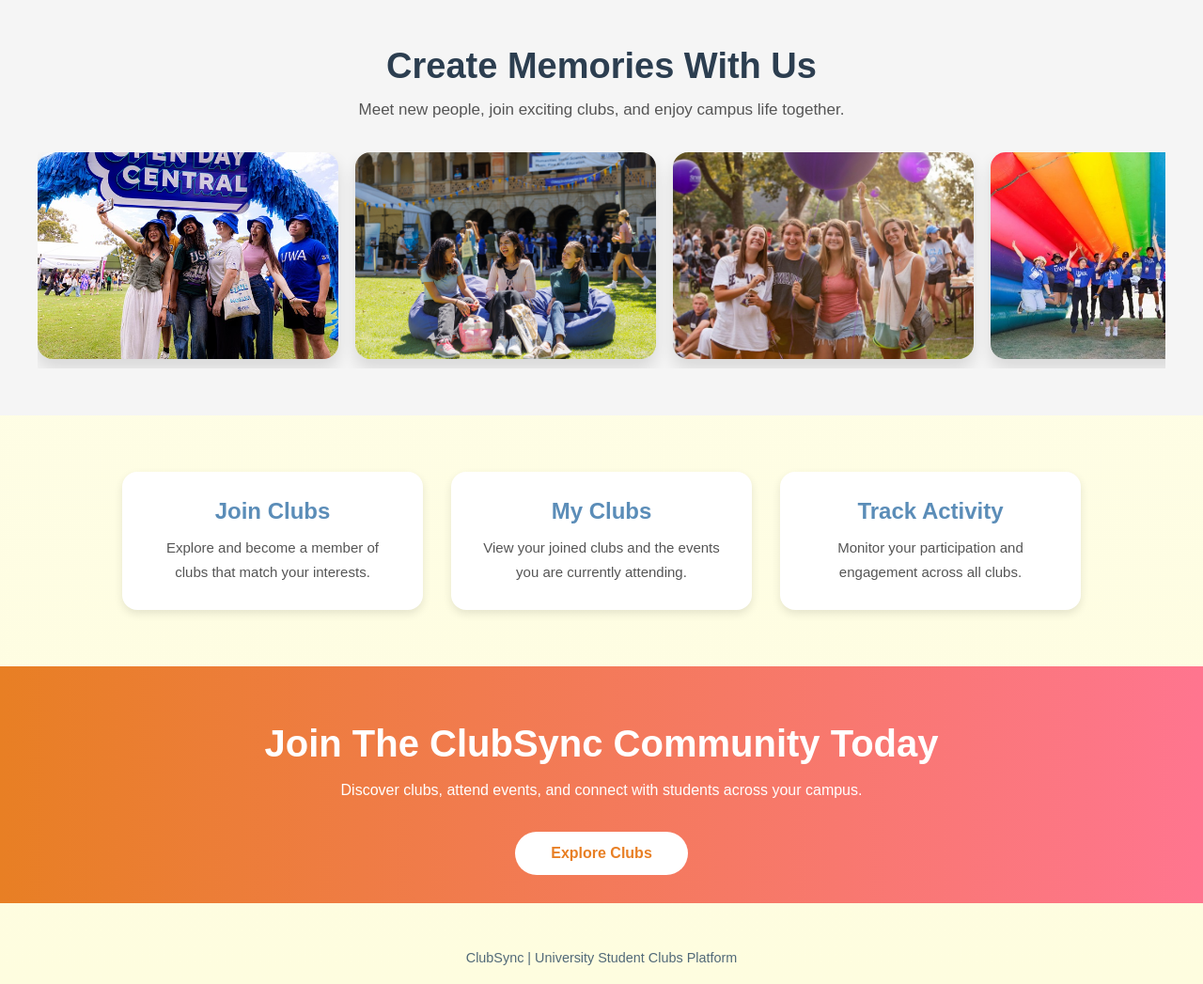
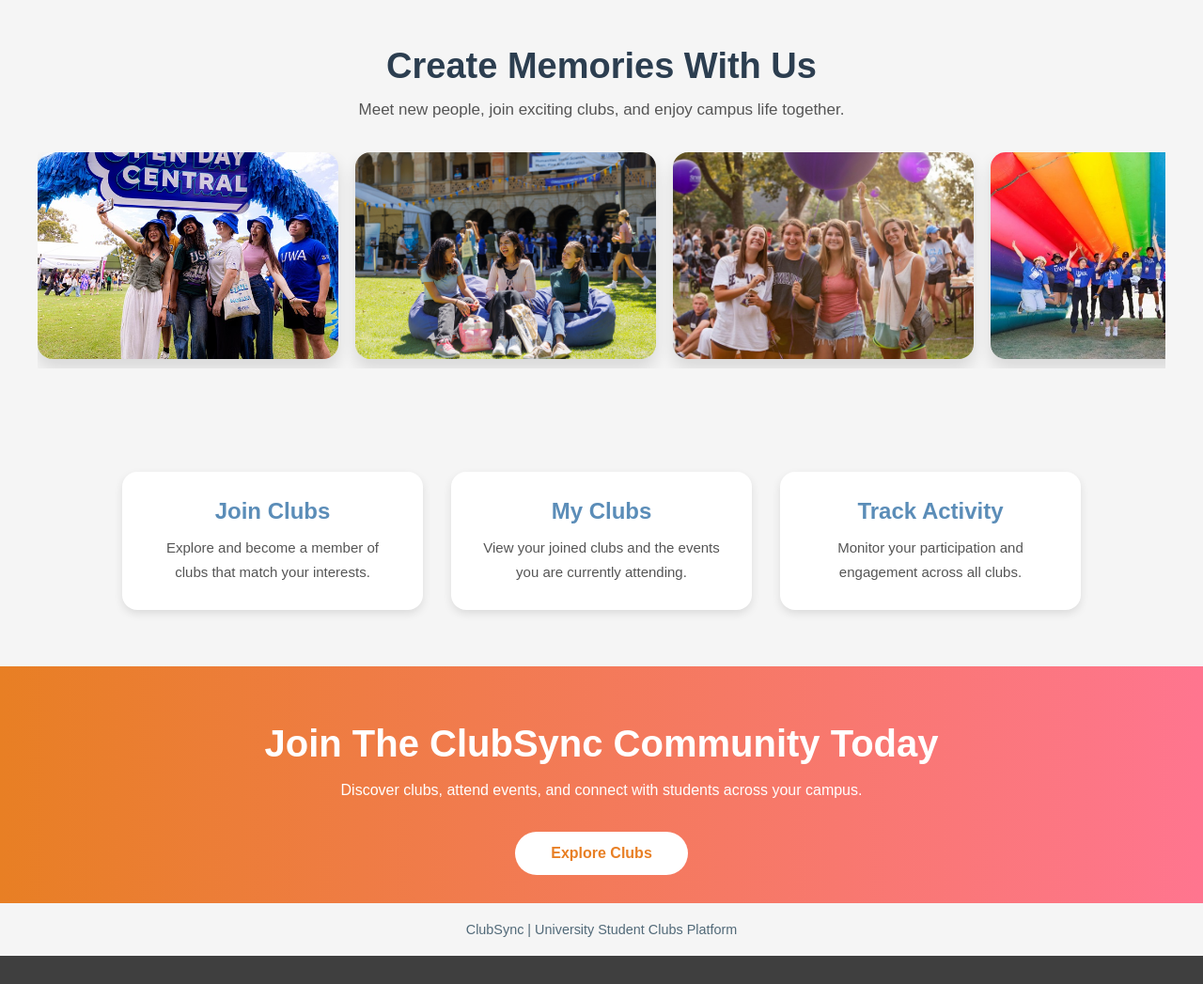
Before and after one commit to HirushikaWickramaarachchi/AgileProject, a Flask app: page /home in a window 1280 px wide. Shown: the part 1033-2080 px from the top of the page at 94% size. After the commit the page ends 2050 px from the top, so only its background shows below. Run offline with Flask 3, Linux system fonts and the light colour scheme; a user stored in the database is signed in; some libraries are stand-ins or nearby versions.

Commit message:
Improved dark mode support across the home page

```diff
--- a/static/css/home.css
+++ b/static/css/home.css
@@ -28,11 +28,19 @@ body.dark-mode {
   --footer-text: #cbd5e1;
 }
 
+/* FULL PAGE BACKGROUND FIX */
+
+html,
 body {
+  width: 100%;
+  min-height: 100%;
   background: var(--bg-color);
   overflow-x: hidden;
+  transition: all 0.3s ease;
+}
+
+body {
   color: var(--text-color);
-  transition: all 0.3s ease;
 }
 
 /* HERO SECTION */
@@ -204,6 +212,7 @@ body {
   gap: 30px;
   padding: 60px 20px;
   flex-wrap: wrap;
+  background: var(--bg-color);
 }
 
 .feature-card {
@@ -300,11 +309,12 @@ body {
 /* FOOTER */
 
 .clubs-footer {
-  margin-top: 30px;
+  margin-top: 0;
   text-align: center;
   color: var(--footer-text);
   font-size: 0.9rem;
   padding: 20px;
+  background: var(--bg-color);
   transition: all 0.3s ease;
 }
 
```
